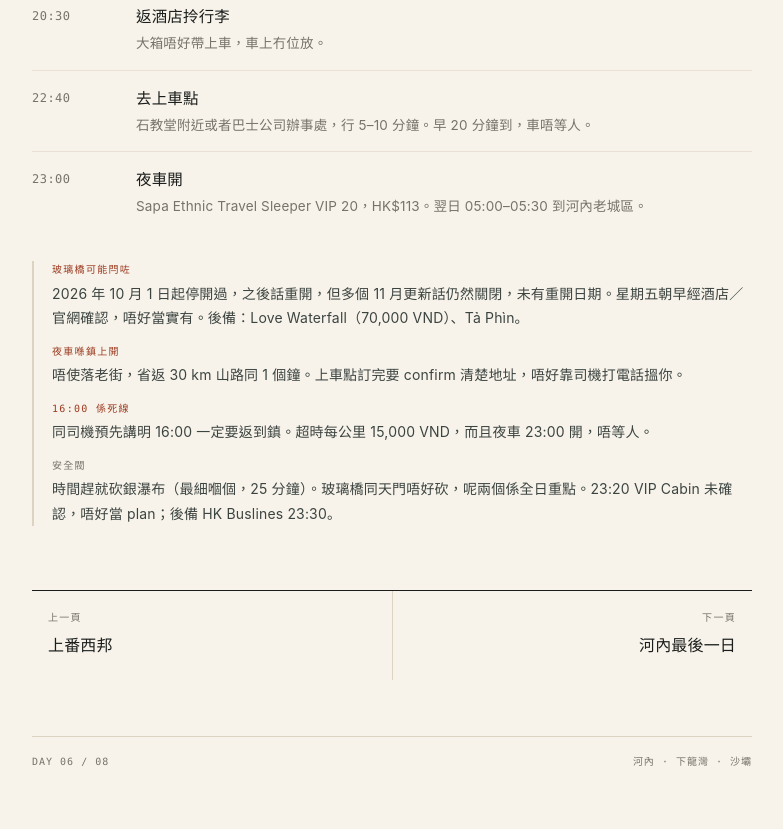
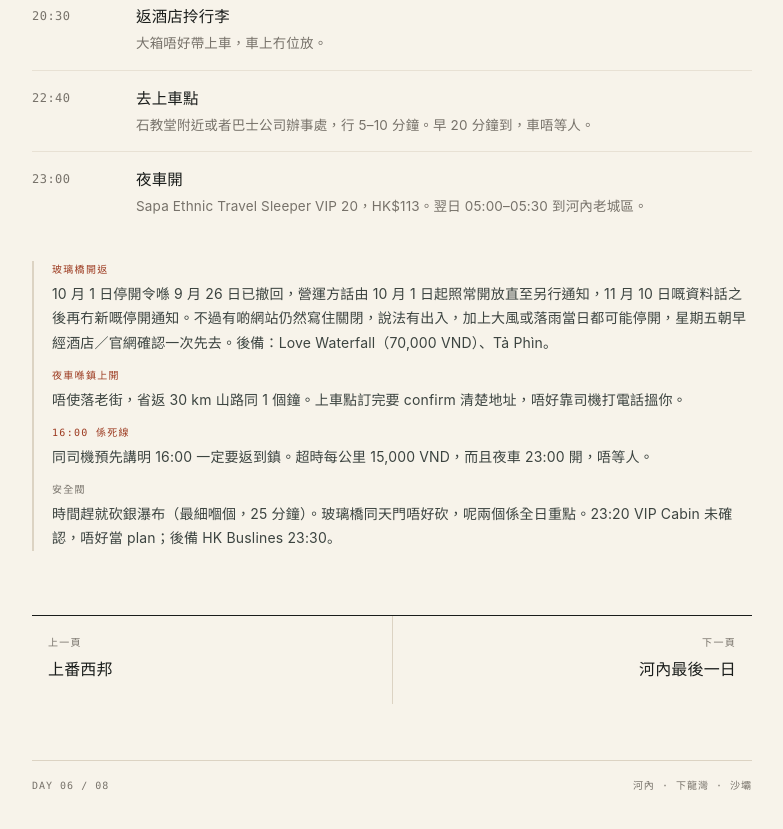
Before and after one commit to Mushroom-Luk/hanoi-sapa, a plain HTML site: page day-6.html in a window 1280 px wide. Shown: the part 1658-2487 px from the top of the page, without its empty margins (360-1143 px from the left). Drawn offline with Linux system fonts and the light colour scheme.

Commit message:
Day 6: Rong May Glass Bridge Oct 1 closure was withdrawn Sep 26; likely open, keep Fri-morning hotel check

```diff
--- a/day-6.html
+++ b/day-6.html
@@ -74,7 +74,7 @@
       </ul>
 
       <div class="notes">
-      <div class="note note--warn"><strong>玻璃橋可能閂咗</strong>2026 年 10 月 1 日起停開過，之後話重開，但多個 11 月更新話仍然關閉，未有重開日期。星期五朝早經酒店／官網確認，唔好當實有。後備：Love Waterfall（70,000 VND）、Tả Phìn。</div>
+      <div class="note note--warn"><strong>玻璃橋開返</strong>10 月 1 日停開令喺 9 月 26 日已撤回，營運方話由 10 月 1 日起照常開放直至另行通知，11 月 10 日嘅資料話之後再冇新嘅停開通知。不過有啲網站仍然寫住關閉，說法有出入，加上大風或落雨當日都可能停開，星期五朝早經酒店／官網確認一次先去。後備：Love Waterfall（70,000 VND）、Tả Phìn。</div>
       <div class="note note--warn"><strong>夜車喺鎮上開</strong>唔使落老街，省返 30 km 山路同 1 個鐘。上車點訂完要 confirm 清楚地址，唔好靠司機打電話搵你。</div>
       <div class="note note--warn"><strong>16:00 係死線</strong>同司機預先講明 16:00 一定要返到鎮。超時每公里 15,000 VND，而且夜車 23:00 開，唔等人。</div>
       <div class="note"><strong>安全閥</strong>時間趕就砍銀瀑布（最細嗰個，25 分鐘）。玻璃橋同天門唔好砍，呢兩個係全日重點。23:20 VIP Cabin 未確認，唔好當 plan；後備 HK Buslines 23:30。</div>
```
